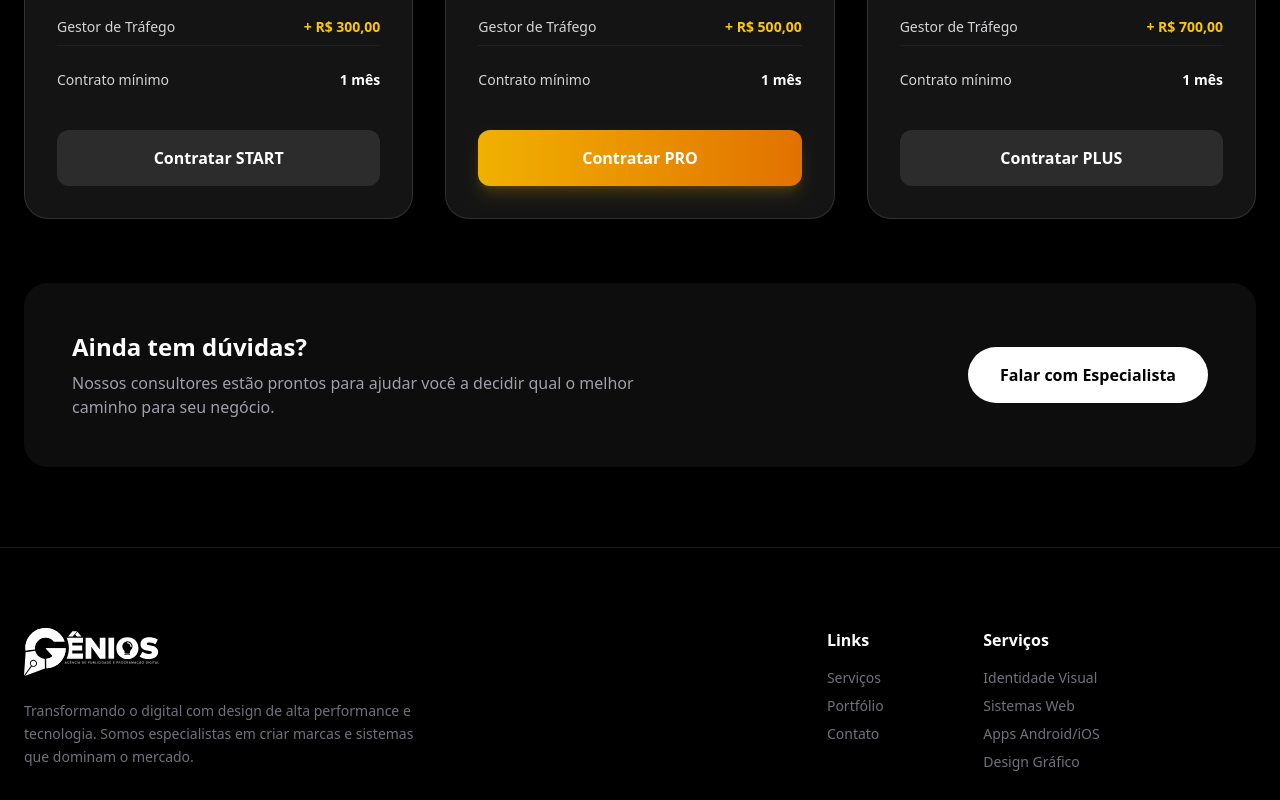
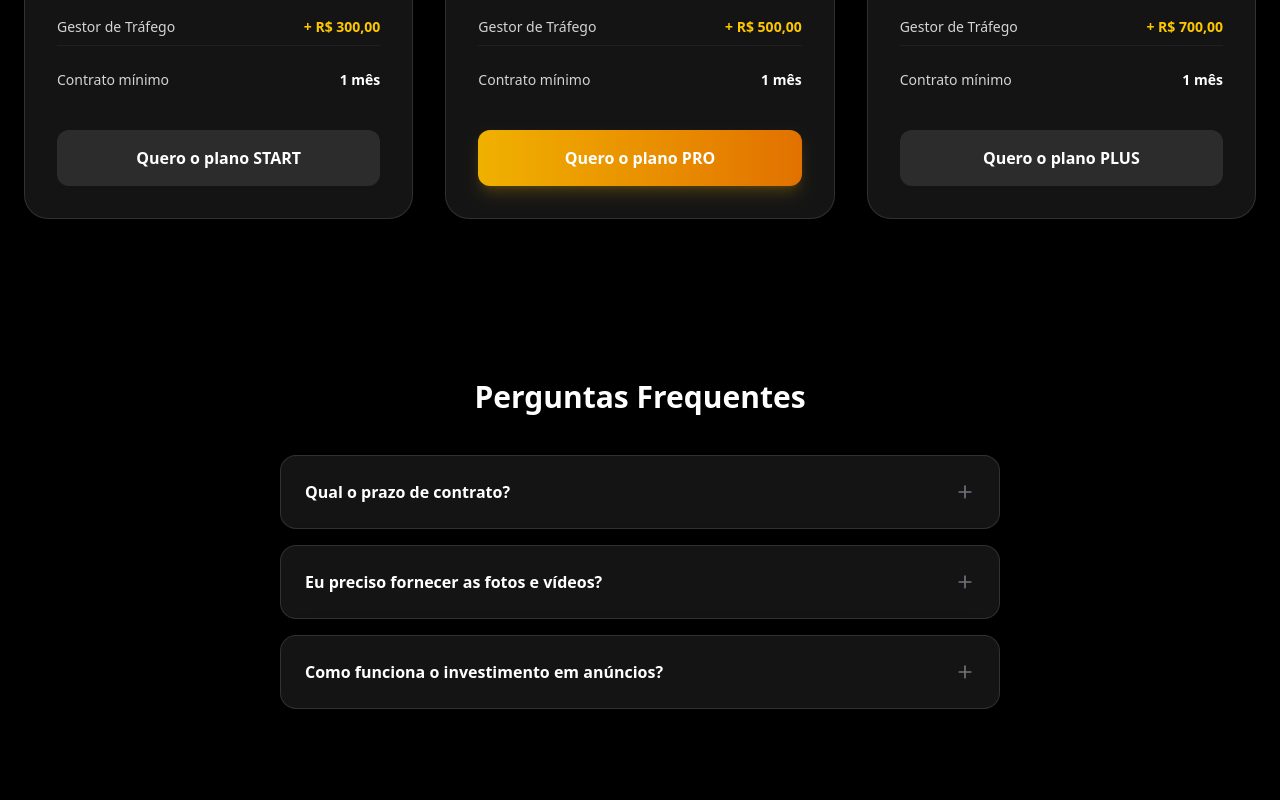
Before and after one commit to agenciagenios/genios-website, a Next.js app: page /planos in a window 1280 px wide. Shown: the part 1080-1880 px from the top of the page. Built offline with nearby package versions, Linux system fonts and the light colour scheme.

Commit message:
melhorias gerais

```diff
--- /dev/null
+++ b/app/components/FAQ.tsx
@@ -0,0 +1,85 @@
+"use client";
+
+import { useState } from "react";
+import { motion, AnimatePresence } from "framer-motion";
+import { Plus, Minus } from "lucide-react";
+
+interface FAQItem {
+    question: string;
+    answer: string;
+}
+
+interface FAQProps {
+    items: FAQItem[];
+    title?: string;
+}
+
+export default function FAQ({ items, title = "Perguntas Frequentes" }: FAQProps) {
+    const [openIndex, setOpenIndex] = useState<number | null>(null);
+
+    const toggleFAQ = (index: number) => {
+        setOpenIndex(openIndex === index ? null : index);
+    };
+
+    // Schema Structure Data for Google
+    const faqSchema = {
+        "@context": "https://schema.org",
+        "@type": "FAQPage",
+        "mainEntity": items.map(item => ({
+            "@type": "Question",
+            "name": item.question,
+            "acceptedAnswer": {
+                "@type": "Answer",
+                "text": item.answer
+            }
+        }))
+    };
+
+    return (
+        <section className="py-20">
+            <script
+                type="application/ld+json"
+                dangerouslySetInnerHTML={{ __html: JSON.stringify(faqSchema) }}
+            />
+
+            <div className="max-w-3xl mx-auto px-6">
+                <h2 className="text-3xl font-bold text-white mb-10 text-center">{title}</h2>
+                <div className="space-y-4">
+                    {items.map((item, index) => (
+                        <div
+                            key={index}
+                            className="glass-card rounded-2xl border border-white/5 overflow-hidden"
+                        >
+                            <button
+                                onClick={() => toggleFAQ(index)}
+                                className="w-full p-6 flex items-center justify-between text-left hover:bg-white/5 transition-colors"
+                            >
+                                <span className="font-semibold text-white">{item.question}</span>
+                                {openIndex === index ? (
+                                    <Minus className="text-yellow-500 shrink-0" size={20} />
+                                ) : (
+                                    <Plus className="text-zinc-500 shrink-0" size={20} />
+                                )}
+                            </button>
+
+                            <AnimatePresence>
+                                {openIndex === index && (
+                                    <motion.div
+                                        initial={{ height: 0, opacity: 0 }}
+                                        animate={{ height: "auto", opacity: 1 }}
+                                        exit={{ height: 0, opacity: 0 }}
+                                        transition={{ duration: 0.3 }}
+                                    >
+                                        <div className="p-6 pt-0 text-zinc-400 leading-relaxed border-t border-white/5">
+                                            {item.answer}
+                                        </div>
+                                    </motion.div>
+                                )}
+                            </AnimatePresence>
+                        </div>
+                    ))}
+                </div>
+            </div>
+        </section>
+    );
+}
--- /dev/null
+++ b/app/components/Stats.tsx
@@ -0,0 +1,38 @@
+"use client";
+
+import { motion } from "framer-motion";
+
+const stats = [
+    { label: "Projetos Entregues", value: "2000+" },
+    { label: "Clientes Satisfeitos", value: "80+" },
+    { label: "Anos de Experiência", value: "5+" },
+    { label: "Retenção Média", value: "98%" },
+];
+
+export default function Stats() {
+    return (
+        <section className="py-20 bg-zinc-900/50">
+            <div className="container px-6 mx-auto">
+                <div className="grid grid-cols-2 md:grid-cols-4 gap-8">
+                    {stats.map((stat, index) => (
+                        <motion.div
+                            key={index}
+                            initial={{ opacity: 0, y: 20 }}
+                            whileInView={{ opacity: 1, y: 0 }}
+                            transition={{ delay: index * 0.1 }}
+                            viewport={{ once: true }}
+                            className="text-center"
+                        >
+                            <div className="text-4xl md:text-5xl font-bold text-yellow-500 mb-2">
+                                {stat.value}
+                            </div>
+                            <div className="text-zinc-400 text-sm md:text-base font-medium uppercase tracking-wider">
+                                {stat.label}
+                            </div>
+                        </motion.div>
+                    ))}
+                </div>
+            </div>
+        </section>
+    );
+}
--- a/app/page.tsx
+++ b/app/page.tsx
@@ -3,6 +3,7 @@ import Services from "./components/Services";
 import Portfolio from "./components/Portfolio";
 import Contact from "./components/Contact";
 import SaaSShowcase from "./components/SaaSShowcase";
+import Stats from "./components/Stats";
 
 import { Metadata } from "next";
 
@@ -19,6 +20,7 @@ export default function Home() {
     <main className="min-h-screen bg-black">
       <Hero />
       <Services />
+      <Stats />
       <SaaSShowcase />
       <Portfolio limit={4} />
       <Contact />
--- a/app/planos/PlanosContent.tsx
+++ b/app/planos/PlanosContent.tsx
@@ -4,6 +4,7 @@ import { useState } from "react";
 import { motion } from "framer-motion";
 import { Check, X } from "lucide-react";
 import HirePlanModal from "./HirePlanModal";
+import FAQ from "../components/FAQ";
 
 const UNIT_VALUES = {
   post: 70,
@@ -291,7 +292,7 @@ export default function PlanosContent() {
                 onClick={() => setSelectedPlan({ name: plan.name, price: plan.price })}
                 className={`w-full py-4 rounded-xl font-bold text-white transition-all hover:scale-[1.02] active:scale-[0.98] ${plan.highlight ? 'bg-gradient-to-r from-yellow-500 to-amber-600 shadow-lg shadow-yellow-500/20' : 'bg-white/10 hover:bg-white/20'}`}
               >
-                Contratar {plan.name}
+                Quero o plano {plan.name}
               </button>
             </motion.div>
           ))}
@@ -472,6 +473,25 @@ export default function PlanosContent() {
         </motion.div>
       )}
 
+      <div className="mt-20">
+        <FAQ
+          items={[
+            {
+              question: "Qual o prazo de contrato?",
+              answer: "Nossos planos de conteúdo têm contrato mínimo de 1 mês. Planos de performance (Scale/Domination) têm contrato mínimo sugerido de 3 a 6 meses para maturação das campanhas."
+            },
+            {
+              question: "Eu preciso fornecer as fotos e vídeos?",
+              answer: "Depende do plano. No Start e Pro, utilizamos materiais enviados pelo cliente ou bancos de imagens premium. Para vídeos editados (Reels), o cliente envia o material bruto e nós fazemos a mágica da edição."
+            },
+            {
+              question: "Como funciona o investimento em anúncios?",
+              answer: "O valor do plano é para a nossa gestão estratégica. O valor investido em anúncios (Google/Meta) é pago diretamente às plataformas (ou incluso nos planos), mas nós ajudamos você a definir o melhor orçamento."
+            }
+          ]}
+        />
+      </div>
+
       {/* Common Footer */}
       <div className="mt-16 bg-white/5 rounded-3xl p-8 md:p-12 text-center md:text-left flex flex-col md:flex-row items-center justify-between gap-8">
         <div>
--- a/app/planos/PlanosTemplate.tsx
+++ b/app/planos/PlanosTemplate.tsx
@@ -4,6 +4,7 @@ import { useState } from "react";
 import { motion, AnimatePresence } from "framer-motion";
 import { Check, X, ArrowRight } from "lucide-react";
 import HirePlanModal from "./HirePlanModal";
+import FAQ from "../components/FAQ";
 
 export interface PlanFeature {
     name: string;
@@ -24,9 +25,10 @@ interface PlanosTemplateProps {
     subtitle: string;
     plans: Plan[];
     customSection?: React.ReactNode;
+    faqItems?: { question: string, answer: string }[];
 }
 
-export default function PlanosTemplate({ title, subtitle, plans, customSection }: PlanosTemplateProps) {
+export default function PlanosTemplate({ title, subtitle, plans, customSection, faqItems }: PlanosTemplateProps) {
     const [selectedPlan, setSelectedPlan] = useState<{ name: string, price: string } | null>(null);
 
     return (
@@ -90,7 +92,7 @@ export default function PlanosTemplate({ title, subtitle, plans, customSection }
                             onClick={() => setSelectedPlan({ name: plan.name, price: plan.price })}
                             className={`w-full py-4 rounded-xl font-bold text-white transition-all hover:scale-[1.02] active:scale-[0.98] ${plan.highlight ? 'bg-gradient-to-r from-yellow-500 to-amber-600 shadow-lg shadow-yellow-500/20' : 'bg-white/10 hover:bg-white/20'}`}
                         >
-                            Contratar {plan.name}
+                            Quero o plano {plan.name}
                         </button>
                     </motion.div>
                 ))}
@@ -99,6 +101,12 @@ export default function PlanosTemplate({ title, subtitle, plans, customSection }
             {customSection && (
                 <div className="mt-20">
                     {customSection}
+                </div>
+            )}
+
+            {faqItems && faqItems.length > 0 && (
+                <div className="mt-20">
+                    <FAQ items={faqItems} />
                 </div>
             )}
 
--- a/app/planos/edicao-de-video/page.tsx
+++ b/app/planos/edicao-de-video/page.tsx
@@ -107,6 +107,20 @@ export default function VideoPage() {
                 title="Edição de Vídeo"
                 subtitle="Domine o algoritmo com vídeos curtos de alta retenção e qualidade profissional."
                 plans={plans}
+                faqItems={[
+                    {
+                        question: "Como envio os vídeos para edição?",
+                        answer: "Você pode enviar através do Google Drive, WeTransfer ou diretamente pelo WhatsApp, dependendo do tamanho do arquivo."
+                    },
+                    {
+                        question: "Vocês fazem a legenda dos vídeos?",
+                        answer: "Sim! Todos os nossos planos de edição incluem legendas dinâmicas e animadas para maximizar a retenção."
+                    },
+                    {
+                        question: "Qual o prazo de entrega de cada vídeo?",
+                        answer: "O prazo médio é de 24 a 48 horas úteis após o recebimento do material bruto e do briefing."
+                    }
+                ]}
                 customSection={
                     <div className="glass-card p-12 rounded-[2.5rem] border border-white/10 text-center">
                         <h2 className="text-3xl font-bold text-white mb-6">Demanda para YouTube?</h2>
```
Also changed, not shown: app/components/Hero.tsx (line endings or trailing spaces).
